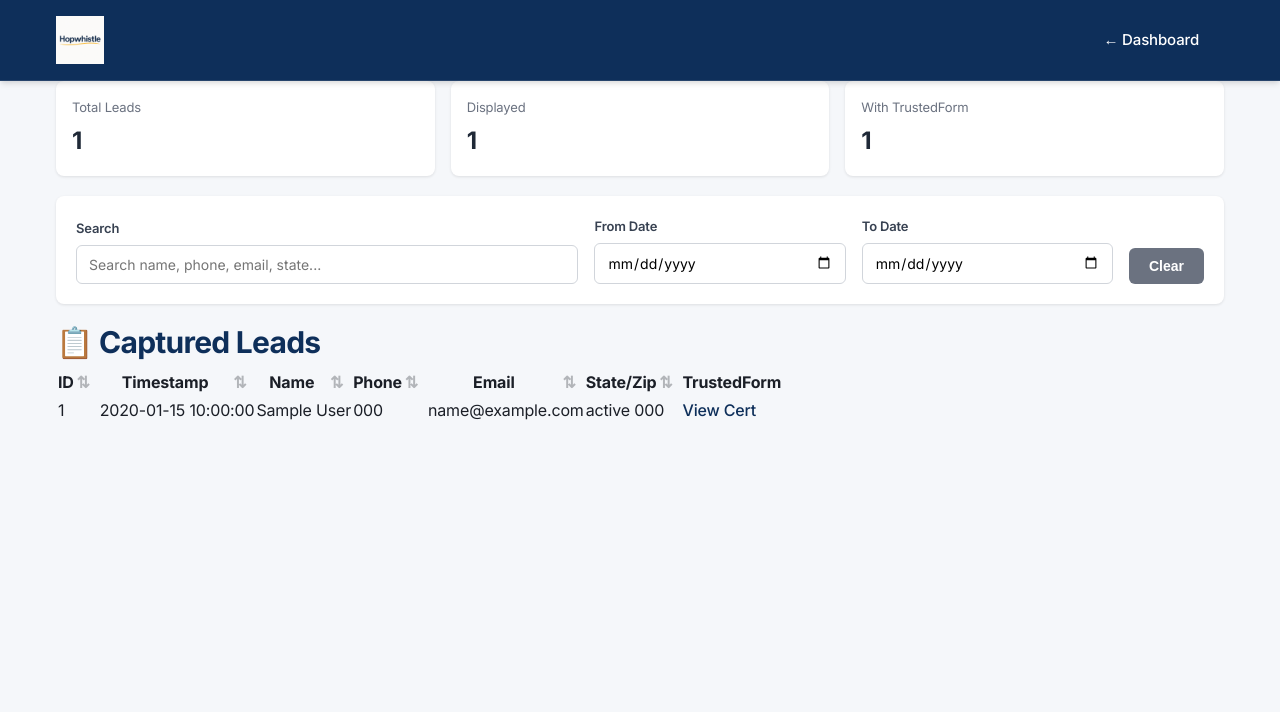
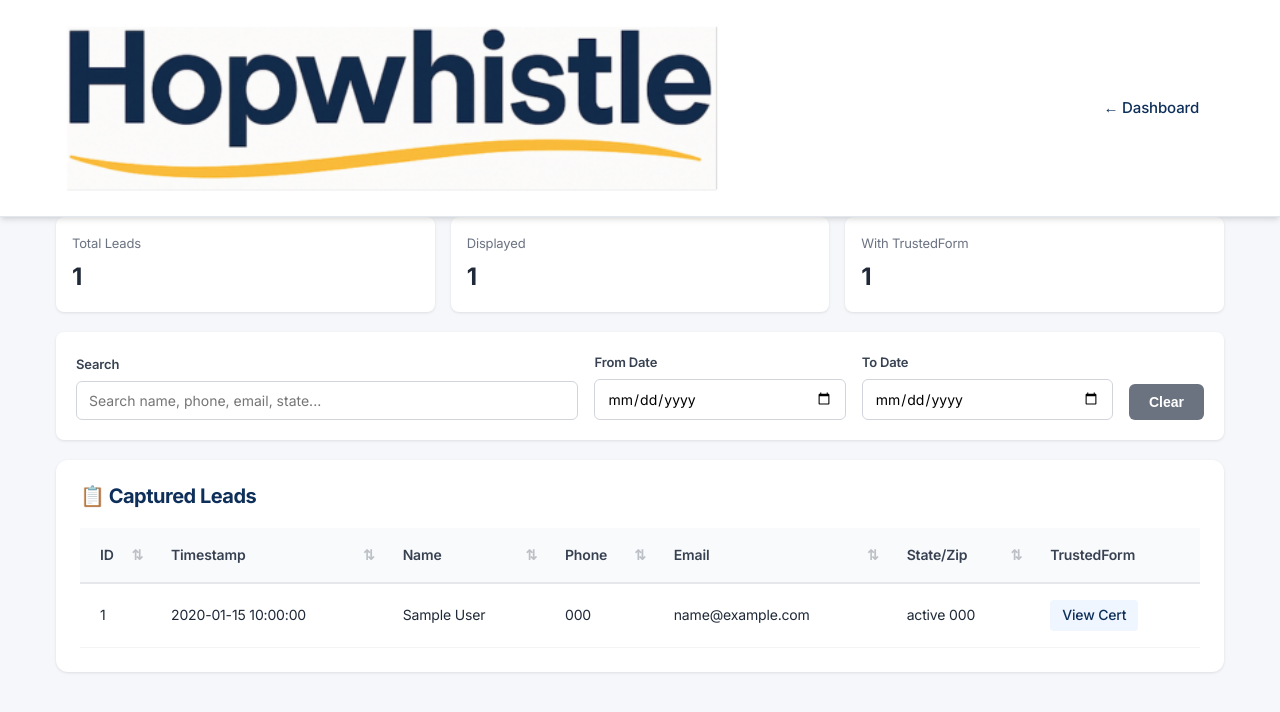
Before and after one commit to bbarnes4318/medicare-arron, a Flask app: page /leads in a window 1280 px wide. Shown: the top 712 px of the page. Run offline with Flask 3, Linux system fonts and the light colour scheme; the visitor is signed in with stand-in values (Sample User, id 1); a database or web service that is not in the repository returns one stand-in record (values such as "Sample title"); some libraries are stand-ins or nearby versions.

Commit message:
Fix UI issues: white header for transparent logo, 168px logo size, navy buttons for visibility, improved leads table spacing

```diff
--- a/static/css/modern.css
+++ b/static/css/modern.css
@@ -145,9 +145,9 @@ a:hover {
 
 /* Header */
 .app-header {
-  background-color: var(--primary-navy);
-  border-bottom: 1px solid rgba(255, 255, 255, 0.1);
-  padding: var(--spacing-md) 0;
+  background-color: var(--bg-white);
+  border-bottom: 1px solid var(--border);
+  padding: var(--spacing-lg) 0;
   position: sticky;
   top: 0;
   z-index: 50;
@@ -168,7 +168,7 @@ a:hover {
 }
 
 .logo {
-  height: 48px;
+  height: 168px;
   width: auto;
   object-fit: contain;
 }
@@ -180,7 +180,7 @@ a:hover {
 }
 
 .header-nav a {
-  color: var(--text-white);
+  color: var(--primary-navy);
   font-weight: 500;
   transition: color 0.2s ease;
 }
@@ -206,14 +206,14 @@ a:hover {
 }
 
 .btn-primary {
-  background-color: var(--accent-gold);
+  background-color: var(--primary-navy);
   color: var(--text-white);
   box-shadow: var(--shadow-sm);
-  border-color: var(--accent-gold);
+  border-color: var(--primary-navy);
 }
 
 .btn-primary:hover {
-  background-color: var(--accent-gold-hover);
+  background-color: #1a3d6b;
   border-color: var(--accent-gold-hover);
   transform: translateY(-1px);
   box-shadow: var(--shadow-md);
@@ -234,12 +234,12 @@ a:hover {
 
 .btn-ghost {
   background-color: transparent;
-  color: rgba(255, 255, 255, 0.9);
+  color: var(--text-secondary);
   border-color: transparent;
 }
 
 .btn-ghost:hover {
-  color: var(--text-white);
+  color: var(--primary-navy);
   background-color: rgba(255, 255, 255, 0.1);
 }
 
--- a/templates/leads.html
+++ b/templates/leads.html
@@ -128,6 +128,71 @@
             text-align: center;
             padding: 40px;
             color: #6b7280;
+        }
+
+        /* Improved Table Styling */
+        #leadsTable {
+            width: 100%;
+            border-collapse: separate;
+            border-spacing: 0;
+            margin-top: 1rem;
+        }
+
+        #leadsTable th {
+            background-color: #f9fafb;
+            padding: 16px 20px;
+            text-align: left;
+            font-weight: 600;
+            font-size: 14px;
+            color: #374151;
+            border-bottom: 2px solid #e5e7eb;
+            white-space: nowrap;
+        }
+
+        #leadsTable td {
+            padding: 16px 20px;
+            border-bottom: 1px solid #f3f4f6;
+            font-size: 14px;
+            color: #1f2937;
+        }
+
+        #leadsTable tbody tr {
+            background: white;
+            transition: background-color 0.2s;
+        }
+
+        #leadsTable tbody tr:hover {
+            background-color: #f9fafb;
+        }
+
+        .cert-link {
+            color: #0E2F5A;
+            text-decoration: none;
+            font-weight: 500;
+            padding: 4px 12px;
+            background: #eff6ff;
+            border-radius: 4px;
+            display: inline-block;
+            transition: all 0.2s;
+        }
+
+        .cert-link:hover {
+            background: #dbeafe;
+            color: #1e40af;
+        }
+
+        .card {
+            background: white;
+            border-radius: 12px;
+            padding: 24px;
+            box-shadow: 0 1px 3px rgba(0,0,0,0.1);
+        }
+
+        .card h2 {
+            font-size: 20px;
+            font-weight: 700;
+            margin-bottom: 20px;
+            color: #0E2F5A;
         }
 
         @media (max-width: 968px) {
```
Also changed, not shown: static/hopwhistle.png.
